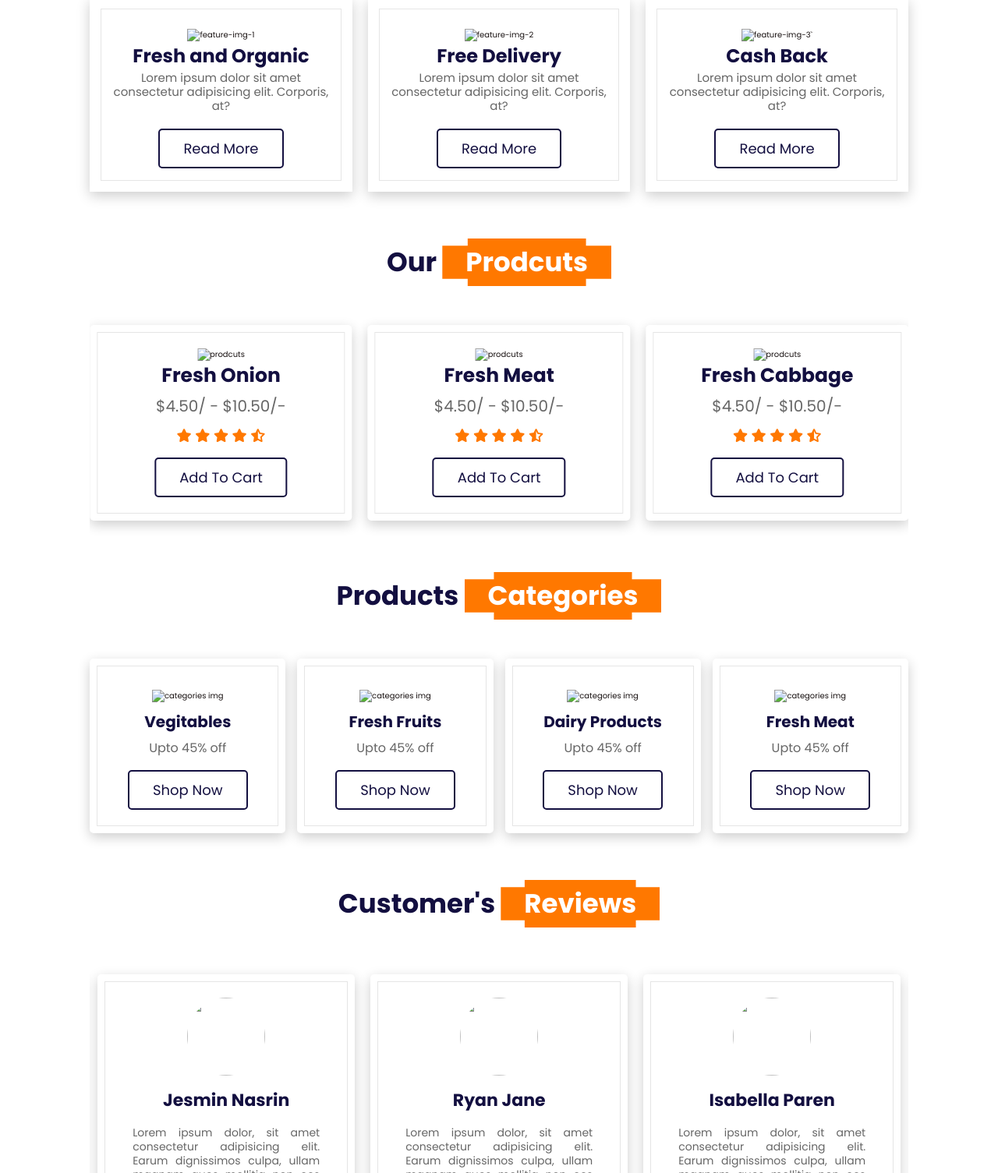
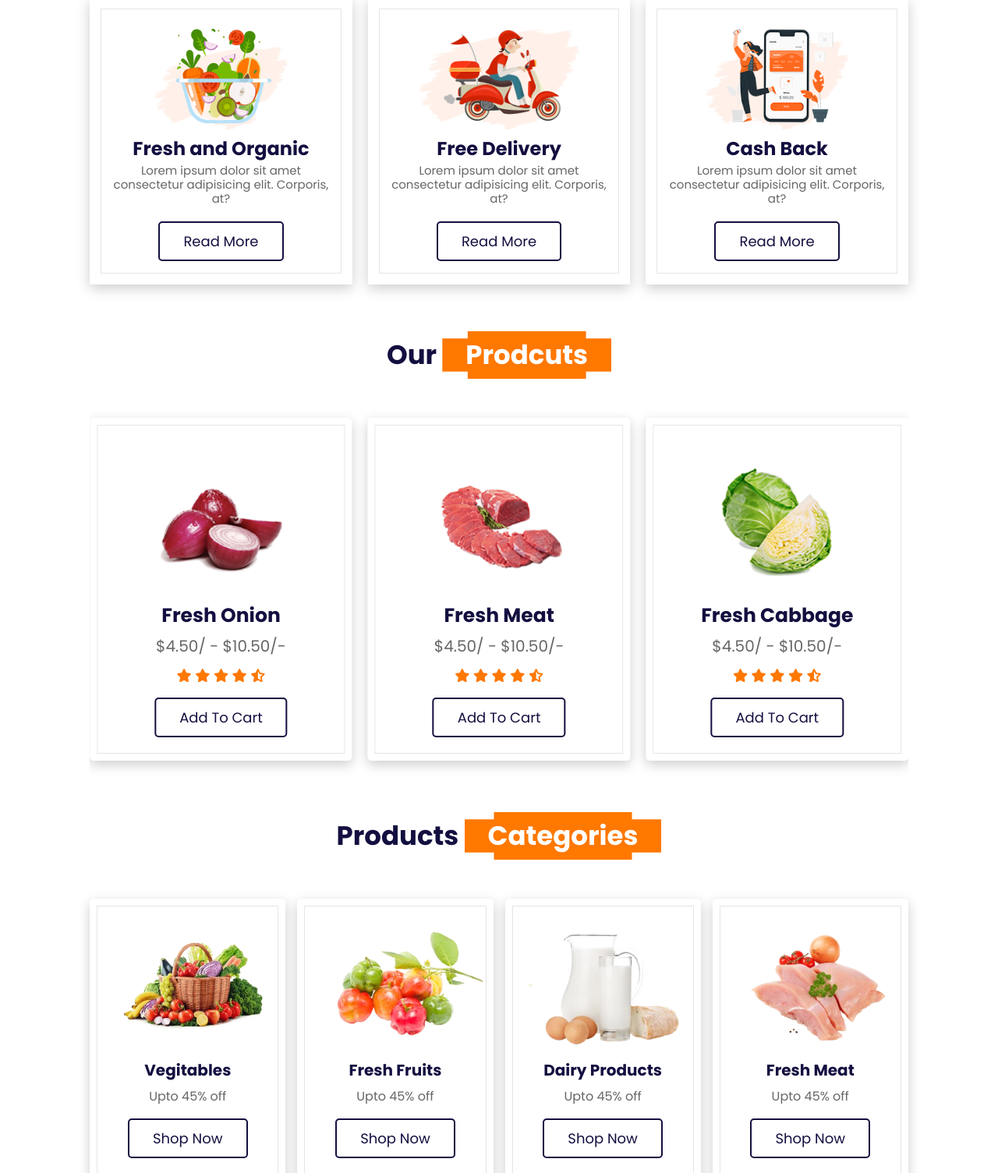
Before and after one commit to mamunsj/responsive-eCommerce-site, a plain HTML site: page index.html in a window 1280 px wide. Shown: the part 595-2100 px from the top of the page at 78% size. Drawn offline with nearby package versions, Linux system fonts and the light colour scheme; files whose address does not match are found by name.

Commit message:
added pictures

```diff
--- a/index.html
+++ b/index.html
@@ -52,7 +52,7 @@
       <div class="shopping-cart">
         <div class="box">
             <i class="fas fa-trash"></i>
-            <img src="/image/cat-1.png" alt="">
+            <img src="/images/cat-1.png" alt="">
             <div class="content">
                 <h3>watermelon</h3>
                 <span class="price">$4.80</span>
@@ -61,7 +61,7 @@
         </div>
         <div class="box">
               <i class="fas fa-trash"></i>
-            <img src="/image/cat-2.png" alt="">
+            <img src="/images/cat-2.png" alt="">
             <div class="content">
                 <h3>Onion</h3>
                 <span class="price">$4.80</span>
@@ -70,7 +70,7 @@
         </div>
         <div class="box">
               <i class="fas fa-trash"></i>
-            <img src="/image/cat-3.png" alt="">
+            <img src="/images/cat-3.png" alt="">
             <div class="content">
                 <h3>chicken</h3>
                 <span class="price">$4.80</span>
@@ -107,20 +107,20 @@
       <h1 class="heading">Our <span>Features</span></h1>
       <div class="box-container">
         <div class="box">
-          <img src="./image/feature-img-1.png" alt="feature-img-1">
+          <img src="./images/feature-img-1.png" alt="feature-img-1">
           <h3>Fresh and Organic</h3>
           <p>Lorem ipsum dolor sit amet consectetur adipisicing elit. Corporis, at?</p>
           <a class="btn">read more</a>
         </div>
          <div class="box">
-          <img src="./image/feature-img-2.png" alt="feature-img-2">
+          <img src="./images/feature-img-2.png" alt="feature-img-2">
           <h3>Free Delivery</h3>
           <p>Lorem ipsum dolor sit amet consectetur adipisicing elit. Corporis, at?</p>
           <a class="btn">read more</a>
         </div>
 
          <div class="box">
-          <img src="./image/feature-img-3.png" alt="feature-img-3`">
+          <img src="./images/feature-img-3.png" alt="feature-img-3`">
           <h3>Cash Back</h3>
           <p>Lorem ipsum dolor sit amet consectetur adipisicing elit. Corporis, at?</p>
           <a class="btn">read more</a>
@@ -135,7 +135,7 @@
         <div class="swiper products-slider">
           <div class="swiper-wrapper">
             <div class=" swiper-slide box">
-              <img src="./image/product-1.png" alt="prodcuts">
+              <img src="./images/product-1.png" alt="prodcuts">
               <h3>Fresh Orange</h3>
               <div class="price"> $4.50/  - $10.50/- </div>
               <div class="stars">
@@ -149,7 +149,7 @@
             </div>
 
              <div class=" swiper-slide box">
-              <img src="./image/product-2.png" alt="prodcuts">
+              <img src="./images/product-2.png" alt="prodcuts">
               <h3>Fresh Onion</h3>
               <div class="price"> $4.50/  - $10.50/- </div>
               <div class="stars">
@@ -162,7 +162,7 @@
               <a href="#" class="btn">Add to cart</a>
             </div>
              <div class=" swiper-slide box">
-              <img src="./image/product-3.png" alt="prodcuts">
+              <img src="./images/product-3.png" alt="prodcuts">
               <h3>Fresh Meat</h3>
               <div class="price"> $4.50/  - $10.50/- </div>
               <div class="stars">
@@ -175,7 +175,7 @@
               <a href="#" class="btn">Add to cart</a>
             </div>
              <div class=" swiper-slide box">
-              <img src="./image/product-4.png" alt="prodcuts">
+              <img src="./images/product-4.png" alt="prodcuts">
               <h3>Fresh Cabbage</h3>
               <div class="price"> $4.50/  - $10.50/- </div>
               <div class="stars">
@@ -188,7 +188,7 @@
               <a href="#" class="btn">Add to cart</a>
             </div>
             <div class=" swiper-slide box">
-              <img src="./image/product-5.png" alt="prodcuts">
+              <img src="./images/product-5.png" alt="prodcuts">
               <h3>Fresh Potatoes</h3>
               <div class="price"> $4.50/  - $10.50/- </div>
               <div class="stars">
@@ -201,7 +201,7 @@
               <a href="#" class="btn">Add to cart</a>
             </div>
             <div class=" swiper-slide box">
-              <img src="./image/product-6.png" alt="prodcuts">
+              <img src="./images/product-6.png" alt="prodcuts">
               <h3>Fresh Avocado</h3>
               <div class="price"> $4.50/  - $10.50/- </div>
               <div class="stars">
@@ -214,7 +214,7 @@
               <a href="#" class="btn">Add to cart</a>
             </div>
             <div class=" swiper-slide box">
-              <img src="./image/product-7.png" alt="prodcuts">
+              <img src="./images/product-7.png" alt="prodcuts">
               <h3>Fresh Carrots</h3>
               <div class="price"> $4.50/  - $10.50/- </div>
               <div class="stars">
@@ -227,7 +227,7 @@
               <a href="#" class="btn">Add to cart</a>
             </div>
             <div class=" swiper-slide box">
-              <img src="./image/product-8.png" alt="prodcuts">
+              <img src="./images/product-8.png" alt="prodcuts">
               <h3>Green Lemons</h3>
               <div class="price"> $4.50/  - $10.50/- </div>
               <div class="stars">
@@ -250,25 +250,25 @@
       <h1 class="heading">Products <span>Categories</span></h1>
       <div class="box-container">
         <div class="box">
-          <img src="./image/cat-1.png" alt="categories img">
+          <img src="./images/cat-1.png" alt="categories img">
           <h3>Vegitables</h3>
           <p>Upto 45% off</p>
           <a href="#" class="btn">shop now</a>
         </div>
           <div class="box">
-          <img src="./image/cat-2.png" alt="categories img">
+          <img src="./images/cat-2.png" alt="categories img">
           <h3>Fresh  Fruits</h3>
           <p>Upto 45% off</p>
           <a href="#" class="btn">shop now</a>
         </div>
           <div class="box">
-          <img src="./image/cat-3.png" alt="categories img">
+          <img src="./images/cat-3.png" alt="categories img">
           <h3>Dairy Products</h3>
           <p>Upto 45% off</p>
           <a href="#" class="btn">shop now</a>
         </div>
           <div class="box">
-          <img src="./image/cat-4.png" alt="categories img">
+          <img src="./images/cat-4.png" alt="categories img">
           <h3>Fresh Meat</h3>
           <p>Upto 45% off</p>
           <a href="#" class="btn">shop now</a>
@@ -284,7 +284,7 @@
       <div class=" swiper review-slider">
         <div class=" swiper-wrapper">
           <div class=" swiper-slide box">
-            <img src="./image/pic-1.png" alt="">
+            <img src="./images/pic-1.png" alt="">
             <h3>Jhon Doe</h3>
             <p>Lorem ipsum dolor, sit amet consectetur adipisicing elit. Earum dignissimos culpa, ullam magnam quos mollitia non eos illo omnis officia.</p>
             <div class="stars">
@@ -296,7 +296,7 @@
             </div>
           </div>
           <div class=" swiper-slide box">
-            <img src="./image/pic-2.png" alt="">
+            <img src="./images/pic-2.png" alt="">
             <h3>Jesmin Nasrin</h3>
             <p>Lorem ipsum dolor, sit amet consectetur adipisicing elit. Earum dignissimos culpa, ullam magnam quos mollitia non eos illo omnis officia.</p>
             <div class="stars">
@@ -308,7 +308,7 @@
             </div>
           </div>
           <div class=" swiper-slide box">
-            <img src="./image/pic-3.png" alt="">
+            <img src="./images/pic-3.png" alt="">
             <h3>Ryan Jane</h3>
             <p>Lorem ipsum dolor, sit amet consectetur adipisicing elit. Earum dignissimos culpa, ullam magnam quos mollitia non eos illo omnis officia.</p>
             <div class="stars">
@@ -320,7 +320,7 @@
             </div>
           </div>
            <div class=" swiper-slide box">
-            <img src="./image/pic-4.png" alt="">
+            <img src="./images/pic-4.png" alt="">
             <h3>Isabella Paren</h3>
             <p>Lorem ipsum dolor, sit amet consectetur adipisicing elit. Earum dignissimos culpa, ullam magnam quos mollitia non eos illo omnis officia.</p>
             <div class="stars">
@@ -341,7 +341,7 @@
       <h1 class="heading">Our <span>blogs</span></h1>
       <div class="box-container">
         <div class="box">
-          <img src="./image/blog-1.jpg" alt="">
+          <img src="./images/blog-1.jpg" alt="">
           <div class="content">
             <div class="icons">
               <a href="#"><i class="fas fa-user"></i> by user </a>
@@ -353,7 +353,7 @@
           </div>
         </div>
          <div class="box">
-          <img src="./image/blog-2.jpg" alt="">
+          <img src="./images/blog-2.jpg" alt="">
           <div class="content">
             <div class="icons">
               <a href="#"><i class="fas fa-user"></i> by user </a>
@@ -365,7 +365,7 @@
           </div>
         </div>
          <div class="box">
-          <img src="./image/blog-3.jpg" alt="">
+          <img src="./images/blog-3.jpg" alt="">
           <div class="content">
             <div class="icons">
               <a href="#"><i class="fas fa-user"></i> by user </a>
@@ -413,7 +413,7 @@
           <p>Subscribe for latest updates</p>
           <input type="email" class="email" placeholder="your email">
           <input type="submit" value="subscribe" class="btn">
-          <img src="./image/payment.png" alt="" class="payment-img">
+          <img src="./images/payment.png" alt="" class="payment-img">
         </div>
       </div>
       <div class="credit">Created by <span> <a href="#">Mamun Sj</a></span> | All rights reserved </div>
```
